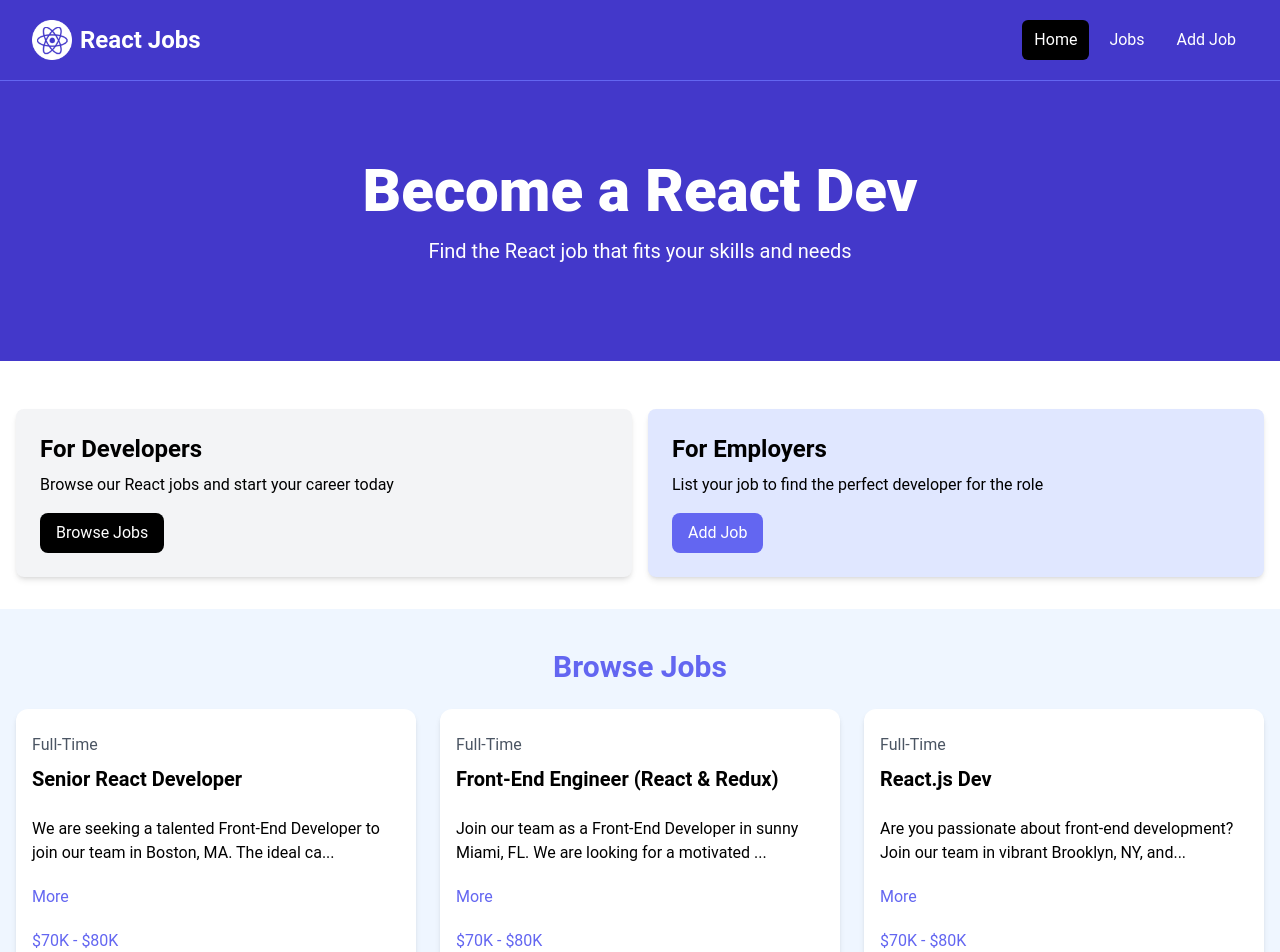
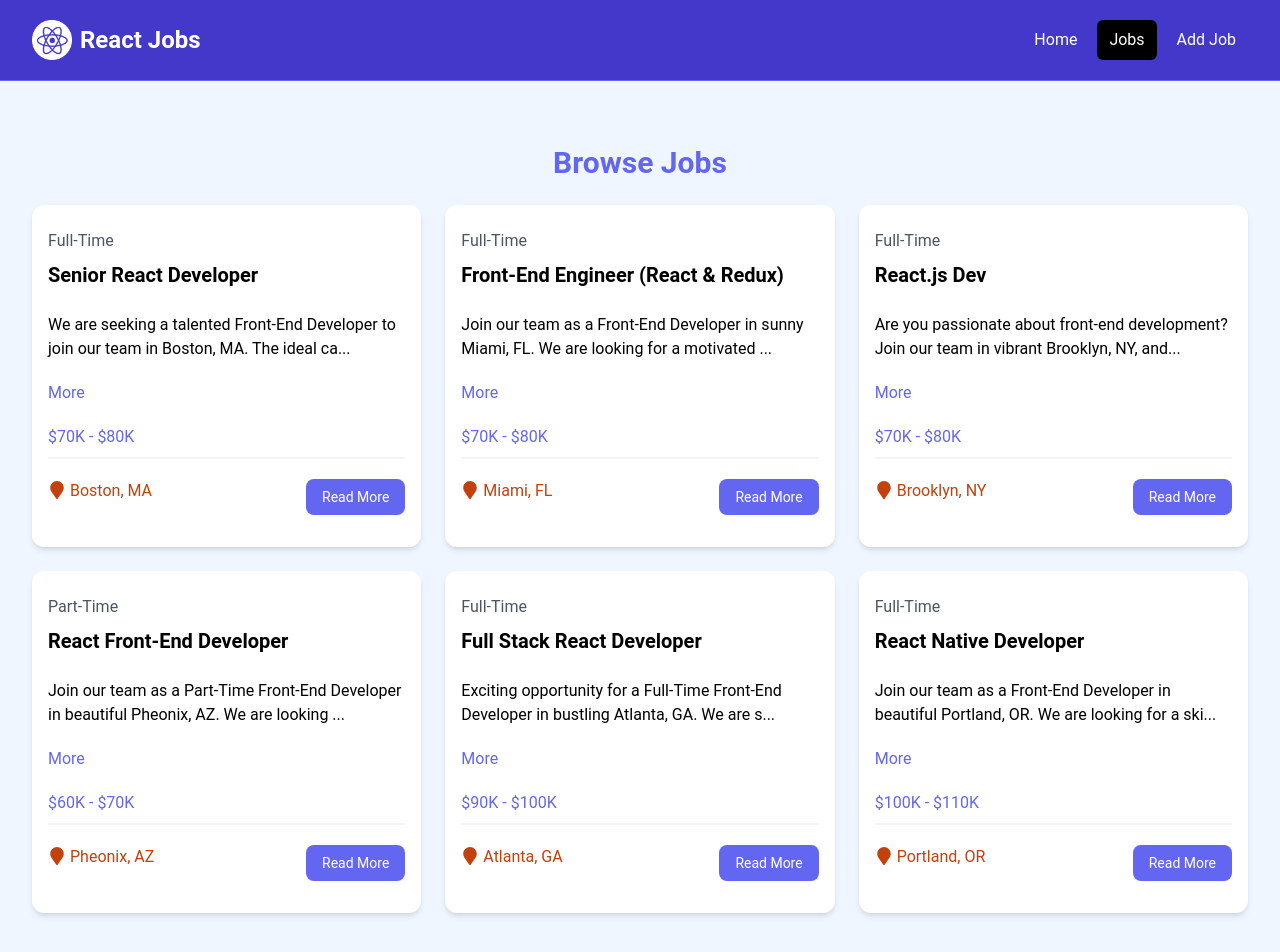
Before and after one commit to Ryanprogramming101/HireHub, a React (Vite) app: page /jobs in a window 1280 px wide. Shown: the top 952 px of the page. Built offline with nearby package versions, Linux system fonts and the light colour scheme.

Commit message:
react-router-dom setup

```diff
--- a/package.json
+++ b/package.json
@@ -12,7 +12,8 @@
   "dependencies": {
     "react": "^18.2.0",
     "react-dom": "^18.2.0",
-    "react-icons": "^5.2.1"
+    "react-icons": "^5.2.1",
+    "react-router-dom": "^6.23.1"
   },
   "devDependencies": {
     "@types/react": "^18.2.66",
--- a/src/App.jsx
+++ b/src/App.jsx
@@ -1,19 +1,26 @@
-import Navbar from './components/Navbar';
-import Hero from './components/Hero';
-import HomeCards from './components/HomeCards';
-import JobListings from './components/JobListings';
-import ViewAllJobs from './components/ViewAllJobs';
+import {
+	Route,
+	createBrowserRouter,
+	createRoutesFromElements,
+	RouterProvider,
+} from 'react-router-dom';
+import HomePage from './pages/HomePage';
+import MainLayout from './layouts/MainLayout';
+import JobsPage from './pages/JobsPage';
+import PageNotFound from './pages/PageNotFound';
+
+const router = createBrowserRouter(
+	createRoutesFromElements(
+		<Route path='/' element={<MainLayout />}>
+			<Route index element={<HomePage />} />
+			<Route path='/jobs' element={<JobsPage />} />
+			<Route path='*' element={<PageNotFound />} />
+		</Route>
+	)
+);
 
 const App = () => {
-	return (
-		<>
-			<Navbar />
-			<Hero />
-			<HomeCards />
-			<JobListings />
-			<ViewAllJobs />
-		</>
-	);
+	return <RouterProvider router={router} />;
 };
 
 export default App;
--- a/src/components/HomeCards.jsx
+++ b/src/components/HomeCards.jsx
@@ -1,3 +1,4 @@
+import { Link } from 'react-router-dom';
 import Card from './Card';
 
 const HomeCards = () => {
@@ -10,24 +11,24 @@
 						<p className='mt-2 mb-4'>
 							Browse our React jobs and start your career today
 						</p>
-						<a
-							href='/jobs.html'
+						<Link
+							to='/jobs'
 							className='inline-block bg-black text-white rounded-lg px-4 py-2 hover:bg-gray-700'
 						>
 							Browse Jobs
-						</a>
+						</Link>
 					</Card>
 					<Card bg='bg-indigo-100'>
 						<h2 className='text-2xl font-bold'>For Employers</h2>
 						<p className='mt-2 mb-4'>
 							List your job to find the perfect developer for the role
 						</p>
-						<a
-							href='/add-job.html'
+						<Link
+							to='/add-job'
 							className='inline-block bg-indigo-500 text-white rounded-lg px-4 py-2 hover:bg-indigo-600'
 						>
 							Add Job
-						</a>
+						</Link>
 					</Card>
 				</div>
 			</div>
--- a/src/components/JobListing.jsx
+++ b/src/components/JobListing.jsx
@@ -1,5 +1,6 @@
 import { useState } from 'react';
 import { FaMapMarker } from 'react-icons/fa';
+import { Link } from 'react-router-dom';
 
 const JobListing = ({ job }) => {
 	const [showFull, setShowFull] = useState(false);
@@ -36,12 +37,12 @@
 						<FaMapMarker className='inline text-lg mb-1 mr-1' />
 						{job.location}
 					</div>
-					<a
-						href={`/job/${job.id}`}
+					<Link
+						to={`/job/${job.id}`}
 						className='h-[36px] bg-indigo-500 hover:bg-indigo-600 text-white px-4 py-2 rounded-lg text-center text-sm'
 					>
 						Read More
-					</a>
+					</Link>
 				</div>
 			</div>
 		</div>
--- a/src/components/JobListings.jsx
+++ b/src/components/JobListings.jsx
@@ -1,17 +1,17 @@
 import jobs from '../jobs.json';
 import JobListing from './JobListing';
 
-const JobListings = () => {
-	const recentJobs = jobs.slice(0, 3);
+const JobListings = ({ isHome = false }) => {
+	const jobListings = isHome ? jobs.slice(0, 3) : jobs;
 
 	return (
 		<section className='bg-blue-50 px-4 py-10'>
 			<div className='container-xl lg:container m-auto'>
 				<h2 className='text-3xl font-bold text-indigo-500 mb-6 text-center'>
-					Browse Jobs
+					{isHome ? 'Recent Jobs' : 'Browse Jobs'}
 				</h2>
 				<div className='grid grid-cols-1 md:grid-cols-3 gap-6'>
-					{recentJobs.map((job) => (
+					{jobListings.map((job) => (
 						<JobListing key={job.id} job={job} />
 					))}
 				</div>
--- a/src/components/Navbar.jsx
+++ b/src/components/Navbar.jsx
@@ -1,41 +1,38 @@
+import { NavLink } from 'react-router-dom';
 import logo from '../assets/images/logo.png';
 
 const Navbar = () => {
+	const linkClass = ({ isActive }) =>
+		isActive
+			? 'bg-black text-white hover:bg-gray-900 hover:text-white rounded-md px-3 py-2'
+			: 'text-white hover:bg-gray-900 hover:text-white rounded-md px-3 py-2';
+
 	return (
 		<nav className='bg-indigo-700 border-b border-indigo-500'>
 			<div className='mx-auto max-w-7xl px-2 sm:px-6 lg:px-8'>
 				<div className='flex h-20 items-center justify-between'>
 					<div className='flex flex-1 items-center justify-center md:items-stretch md:justify-start'>
 						{/* <!-- Logo --> */}
-						<a
+						<NavLink
 							className='flex flex-shrink-0 items-center mr-4'
-							href='/index.html'
+							to='/'
 						>
 							<img className='h-10 w-auto' src={logo} alt='React Jobs' />
 							<span className='hidden md:block text-white text-2xl font-bold ml-2'>
 								React Jobs
 							</span>
-						</a>
+						</NavLink>
 						<div className='md:ml-auto'>
 							<div className='flex space-x-2'>
-								<a
-									href='/index.html'
-									className='text-white bg-black hover:bg-gray-900 hover:text-white rounded-md px-3 py-2'
-								>
+								<NavLink to='/' className={linkClass}>
 									Home
-								</a>
-								<a
-									href='/jobs.html'
-									className='text-white hover:bg-gray-900 hover:text-white rounded-md px-3 py-2'
-								>
+								</NavLink>
+								<NavLink to='/jobs' className={linkClass}>
 									Jobs
-								</a>
-								<a
-									href='/add-job.html'
-									className='text-white hover:bg-gray-900 hover:text-white rounded-md px-3 py-2'
-								>
+								</NavLink>
+								<NavLink to='/add-job' className={linkClass}>
 									Add Job
-								</a>
+								</NavLink>
 							</div>
 						</div>
 					</div>
--- a/src/components/ViewAllJobs.jsx
+++ b/src/components/ViewAllJobs.jsx
@@ -1,12 +1,14 @@
+import { Link } from 'react-router-dom';
+
 const ViewAllJobs = () => {
 	return (
 		<section className='m-auto max-w-lg my-10 px-6'>
-			<a
-				href='/jobs'
+			<Link
+				to='/jobs'
 				className='block bg-black text-white text-center py-4 px-6 rounded-xl hover:bg-gray-700'
 			>
 				View All Jobs
-			</a>
+			</Link>
 		</section>
 	);
 };
--- /dev/null
+++ b/src/layouts/MainLayout.jsx
@@ -0,0 +1,12 @@
+import { Outlet } from 'react-router-dom';
+import Navbar from '../components/Navbar';
+
+const MainLayout = () => {
+	return (
+		<>
+			<Navbar />
+			<Outlet />
+		</>
+	);
+};
+export default MainLayout;
--- /dev/null
+++ b/src/pages/HomePage.jsx
@@ -0,0 +1,16 @@
+import Hero from '../components/Hero';
+import HomeCards from '../components/HomeCards';
+import JobListings from '../components/JobListings';
+import ViewAllJobs from '../components/ViewAllJobs';
+
+const HomePage = () => {
+	return (
+		<>
+			<Hero />
+			<HomeCards />
+			<JobListings isHome={true} />
+			<ViewAllJobs />
+		</>
+	);
+};
+export default HomePage;
--- /dev/null
+++ b/src/pages/JobsPage.jsx
@@ -0,0 +1,10 @@
+import JobListings from '../components/JobListings';
+
+const JobsPage = () => {
+	return (
+		<section className='bg-blue-50 px-4 py-6'>
+			<JobListings />
+		</section>
+	);
+};
+export default JobsPage;
--- /dev/null
+++ b/src/pages/PageNotFound.jsx
@@ -0,0 +1,19 @@
+import { Link } from 'react-router-dom';
+import { FaExclamationTriangle } from 'react-icons/fa';
+
+const PageNotFound = () => {
+	return (
+		<section className='text-center flex flex-col justify-center items-center h-96'>
+			<FaExclamationTriangle className='text-yellow-400 text-6xl mb-4' />
+			<h1 className='text-6xl font-bold mb-4'>404 Not Found</h1>
+			<p className='text-xl mb-5'>This page does not exist</p>
+			<Link
+				to='/'
+				className='text-white bg-indigo-700 hover:bg-indigo-900 rounded-md px-3 py-2 mt-4'
+			>
+				Go Back
+			</Link>
+		</section>
+	);
+};
+export default PageNotFound;
```
Also changed, not shown: 1 other file (tests, documents, lock files or other folders).
